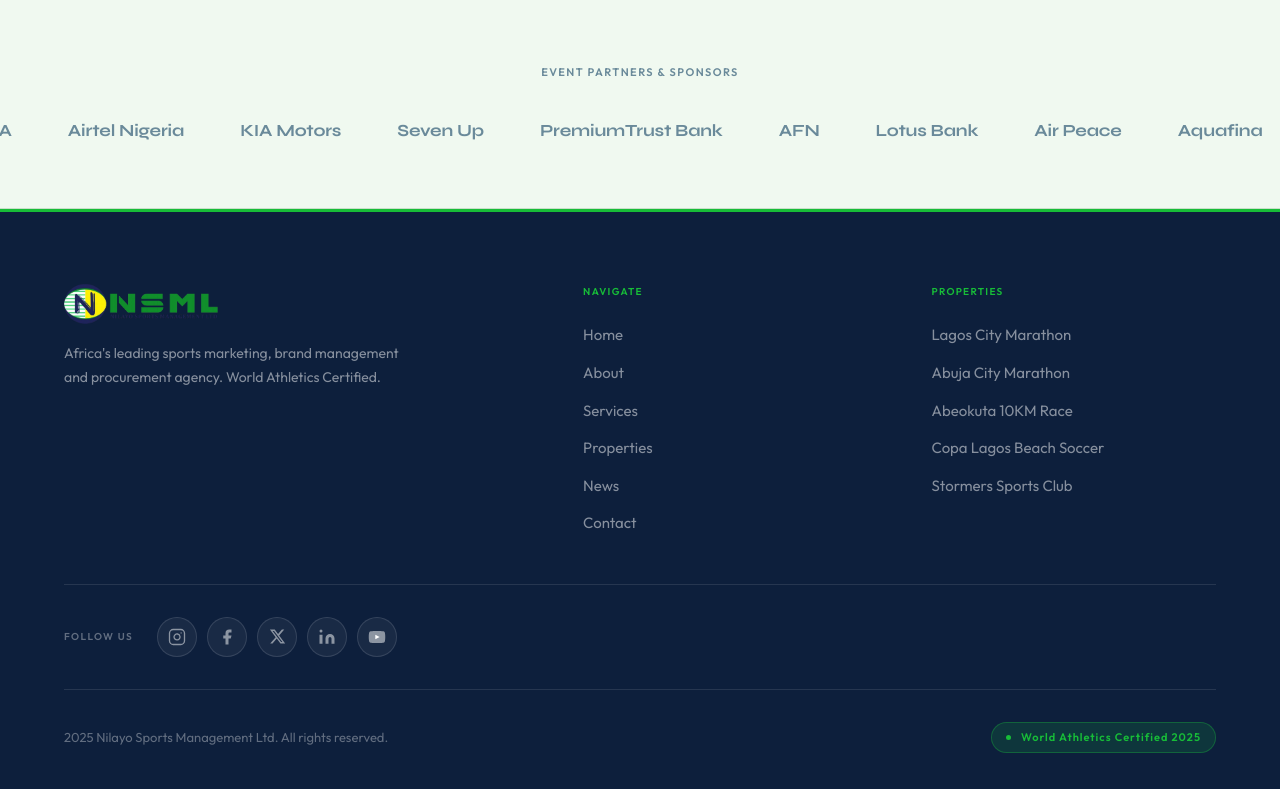
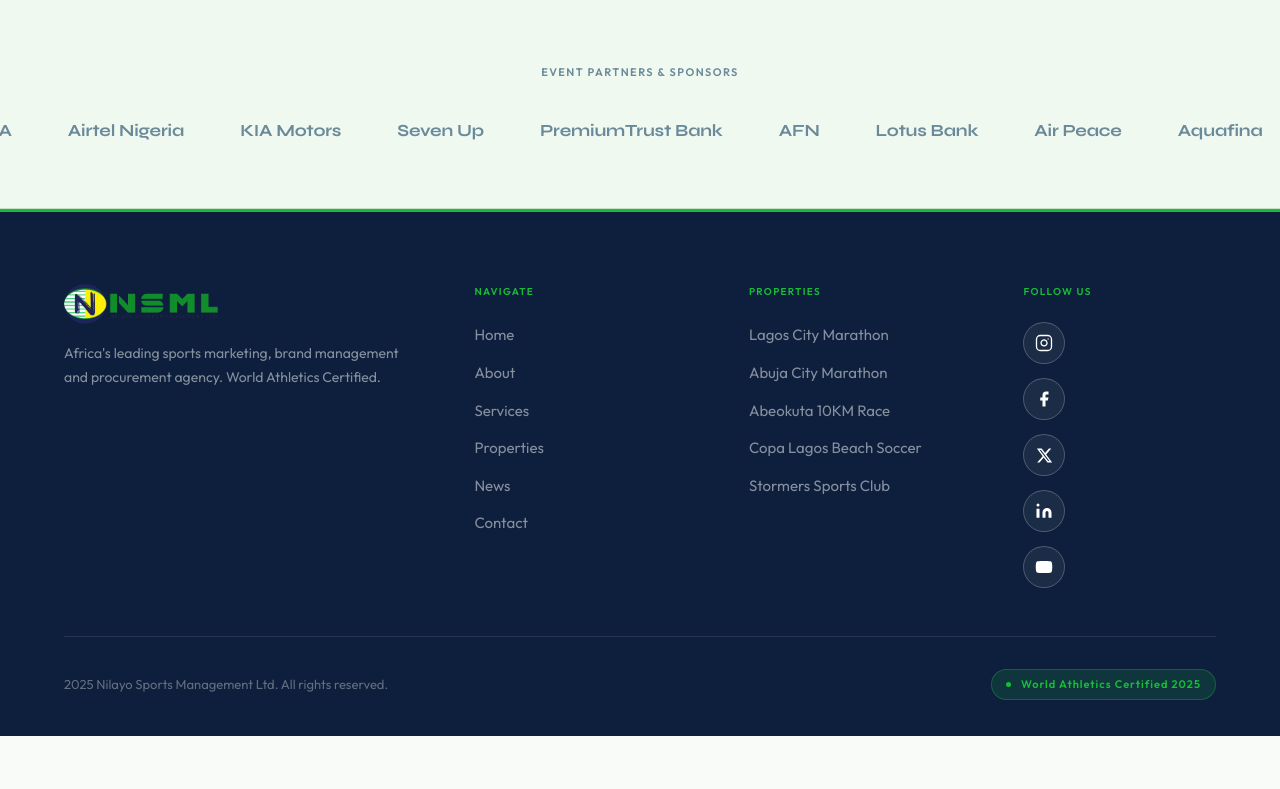
Before and after one commit to TheDanielOkpara/nsml-website, a PHP site: page /properties.html in a window 1280 px wide. Shown: the part 3929-4718 px from the top of the page. After the commit the page ends 4665 px from the top, so only its background shows below. Run offline with PHP 8.4, Linux system fonts and the light colour scheme; some libraries are stand-ins or nearby versions.

Commit message:
Fix social links: proper 4th column inside footer-top grid
- Social icons now sit as the 4th column of the footer-top grid
  (after Properties, not below it in a separate row)
- White circle icons with good breathing room between each
- FOLLOW US green label above the icon stack
- Icons: Instagram, Facebook, X, LinkedIn, YouTube
- Responsive: stays in grid, wraps to horizontal row on mobile

Co-Authored-By: Claude Sonnet 4.6 <noreply@anthropic.com>

```diff
--- a/css/styles.css
+++ b/css/styles.css
@@ -628,8 +628,8 @@ footer {
 
 .footer-top {
   display: grid;
-  grid-template-columns: 1.6fr 1fr 1fr;
-  gap: 4rem;
+  grid-template-columns: 1.6fr 1fr 1fr 0.85fr;
+  gap: 3rem;
   padding-bottom: 3rem;
   border-bottom: 1px solid rgba(255,255,255,0.1);
   margin-bottom: 2rem;
@@ -683,43 +683,33 @@ footer {
   flex-wrap: wrap;
 }
 
-/* ── FOOTER SOCIAL ──────────────────────── */
-.footer-social {
+/* ── FOOTER SOCIAL COLUMN ───────────────── */
+/* Lives as the 4th column inside .footer-top */
+.footer-social-col {
   display: flex;
-  align-items: center;
-  gap: 1.5rem;
-  flex-wrap: wrap;
-  padding-bottom: 2rem;
-  border-bottom: 1px solid rgba(255,255,255,0.1);
-  margin-bottom: 2rem;
+  flex-direction: column;
 }
 
-.footer-social-label {
-  font-size: 0.625rem;
-  font-weight: 700;
-  letter-spacing: 0.14em;
-  text-transform: uppercase;
-  color: rgba(255,255,255,0.35);
-  white-space: nowrap;
+.footer-social-col .f-col-title {
+  margin-bottom: 1.375rem;
 }
 
-.footer-social-links {
+.footer-social-list {
   display: flex;
-  align-items: center;
-  gap: 0.625rem;
-  flex-wrap: wrap;
+  flex-direction: column;
+  gap: 0.875rem;   /* generous breathing room between each icon */
 }
 
 .social-link {
-  width: 2.5rem;
-  height: 2.5rem;
-  border-radius: 50%;
-  border: 1px solid rgba(255,255,255,0.12);
-  background: rgba(255,255,255,0.05);
-  display: flex;
+  display: inline-flex;
   align-items: center;
   justify-content: center;
-  color: rgba(255,255,255,0.5);
+  width: 2.625rem;
+  height: 2.625rem;
+  border-radius: 50%;
+  border: 1.5px solid rgba(255,255,255,0.22);
+  background: rgba(255,255,255,0.06);
+  color: #ffffff;                /* pure white icons */
   text-decoration: none;
   transition: all 0.35s cubic-bezier(0.32,0.72,0,1);
   flex-shrink: 0;
@@ -727,9 +717,10 @@ footer {
 
 .social-link:hover {
   border-color: var(--green);
-  background: rgba(23,188,56,0.12);
+  background: rgba(23,188,56,0.15);
   color: var(--green);
-  transform: translateY(-3px) scale(1.05);
+  transform: translateY(-3px) scale(1.06);
+  box-shadow: 0 4px 16px rgba(23,188,56,0.2);
 }
 
 .social-link svg { display: block; }
@@ -922,6 +913,7 @@ footer {
   .stat:nth-child(3) { border-top: 1px solid rgba(255,255,255,0.1); border-right: 1px solid rgba(255,255,255,0.1); }
   .stat:nth-child(4) { border-top: 1px solid rgba(255,255,255,0.1); }
   .footer-top { grid-template-columns: 1fr 1fr; gap: 2.5rem; }
+  .footer-social-list { flex-direction: row; flex-wrap: wrap; gap: 0.75rem; }
 }
 
 @media (max-width: 768px) {
@@ -956,6 +948,7 @@ footer {
   /* Layout fixes */
   .split-header { flex-direction: column; align-items: flex-start; gap: 1.25rem; }
   .footer-top { grid-template-columns: 1fr; gap: 2rem; }
+  .footer-social-list { flex-direction: row; flex-wrap: wrap; gap: 0.75rem; }
   .footer-bottom { flex-direction: column; align-items: flex-start; gap: 0.875rem; }
 
   /* Partners track — ensure contained */
--- a/properties.html
+++ b/properties.html
@@ -533,36 +533,25 @@
             <li><a href="properties.html">Stormers Sports Club</a></li>
           </ul>
         </div>
-      </div>
-      <!-- SOCIAL LINKS -->
-      <div class="footer-social">
-        <span class="footer-social-label">Follow Us</span>
-        <div class="footer-social-links">
+        <div class="footer-social-col">
+          <div class="f-col-title">Follow Us</div>
+          <div class="footer-social-list">
             <a href="https://www.instagram.com/nilayosports" target="_blank" rel="noopener" aria-label="Instagram" class="social-link">
-            <svg width="18" height="18" viewBox="0 0 24 24" fill="none" stroke="currentColor" stroke-width="1.75" stroke-linecap="round" stroke-linejoin="round">
-              <rect x="2" y="2" width="20" height="20" rx="5" ry="5"/><path d="M16 11.37A4 4 0 1 1 12.63 8 4 4 0 0 1 16 11.37z"/><line x1="17.5" y1="6.5" x2="17.51" y2="6.5"/>
-            </svg>
+              <svg width="18" height="18" viewBox="0 0 24 24" fill="none" stroke="currentColor" stroke-width="1.75" stroke-linecap="round" stroke-linejoin="round"><rect x="2" y="2" width="20" height="20" rx="5" ry="5"/><path d="M16 11.37A4 4 0 1 1 12.63 8 4 4 0 0 1 16 11.37z"/><line x1="17.5" y1="6.5" x2="17.51" y2="6.5"/></svg>
             </a>
             <a href="https://www.facebook.com/share/1DSXqskp56/" target="_blank" rel="noopener" aria-label="Facebook" class="social-link">
-            <svg width="18" height="18" viewBox="0 0 24 24" fill="currentColor">
-              <path d="M18 2h-3a5 5 0 0 0-5 5v3H7v4h3v8h4v-8h3l1-4h-4V7a1 1 0 0 1 1-1h3z"/>
-            </svg>
+              <svg width="18" height="18" viewBox="0 0 24 24" fill="currentColor"><path d="M18 2h-3a5 5 0 0 0-5 5v3H7v4h3v8h4v-8h3l1-4h-4V7a1 1 0 0 1 1-1h3z"/></svg>
             </a>
             <a href="https://x.com/nilayosports" target="_blank" rel="noopener" aria-label="X (Twitter)" class="social-link">
-            <svg width="17" height="17" viewBox="0 0 24 24" fill="currentColor">
-              <path d="M18.244 2.25h3.308l-7.227 8.26 8.502 11.24H16.17l-5.214-6.817L4.99 21.75H1.68l7.73-8.835L1.254 2.25H8.08l4.713 6.231zm-1.161 17.52h1.833L7.084 4.126H5.117z"/>
-            </svg>
+              <svg width="17" height="17" viewBox="0 0 24 24" fill="currentColor"><path d="M18.244 2.25h3.308l-7.227 8.26 8.502 11.24H16.17l-5.214-6.817L4.99 21.75H1.68l7.73-8.835L1.254 2.25H8.08l4.713 6.231zm-1.161 17.52h1.833L7.084 4.126H5.117z"/></svg>
             </a>
             <a href="https://www.linkedin.com/company/nilayosports/" target="_blank" rel="noopener" aria-label="LinkedIn" class="social-link">
-            <svg width="18" height="18" viewBox="0 0 24 24" fill="currentColor">
-              <path d="M16 8a6 6 0 0 1 6 6v7h-4v-7a2 2 0 0 0-2-2 2 2 0 0 0-2 2v7h-4v-7a6 6 0 0 1 6-6zM2 9h4v12H2z"/><circle cx="4" cy="4" r="2"/>
-            </svg>
+              <svg width="18" height="18" viewBox="0 0 24 24" fill="currentColor"><path d="M16 8a6 6 0 0 1 6 6v7h-4v-7a2 2 0 0 0-2-2 2 2 0 0 0-2 2v7h-4v-7a6 6 0 0 1 6-6zM2 9h4v12H2z"/><circle cx="4" cy="4" r="2"/></svg>
             </a>
             <a href="https://youtube.com/@nilayosports" target="_blank" rel="noopener" aria-label="YouTube" class="social-link">
-            <svg width="18" height="18" viewBox="0 0 24 24" fill="currentColor">
-              <path d="M22.54 6.42a2.78 2.78 0 0 0-1.95-1.96C18.88 4 12 4 12 4s-6.88 0-8.59.46A2.78 2.78 0 0 0 1.46 6.42 29 29 0 0 0 1 12a29 29 0 0 0 .46 5.58 2.78 2.78 0 0 0 1.95 1.96C5.12 20 12 20 12 20s6.88 0 8.59-.46a2.78 2.78 0 0 0 1.96-1.96A29 29 0 0 0 23 12a29 29 0 0 0-.46-5.58z"/><polygon points="9.75 15.02 15.5 12 9.75 8.98 9.75 15.02" fill="white"/>
-            </svg>
+              <svg width="18" height="18" viewBox="0 0 24 24" fill="currentColor"><path d="M22.54 6.42a2.78 2.78 0 0 0-1.95-1.96C18.88 4 12 4 12 4s-6.88 0-8.59.46A2.78 2.78 0 0 0 1.46 6.42 29 29 0 0 0 1 12a29 29 0 0 0 .46 5.58 2.78 2.78 0 0 0 1.95 1.96C5.12 20 12 20 12 20s6.88 0 8.59-.46a2.78 2.78 0 0 0 1.96-1.96A29 29 0 0 0 23 12a29 29 0 0 0-.46-5.58z"/><polygon points="9.75 15.02 15.5 12 9.75 8.98 9.75 15.02" fill="white"/></svg>
             </a>
+          </div>
         </div>
       </div>
 
```
Also changed, not shown: about.html (+9 -20 lines), article.html (+9 -20 lines), contact.html (+9 -20 lines), index.html (+9 -20 lines), news.html (+9 -20 lines), services.html (+9 -20 lines). Lines whose indentation alone changed are shown as unchanged.
